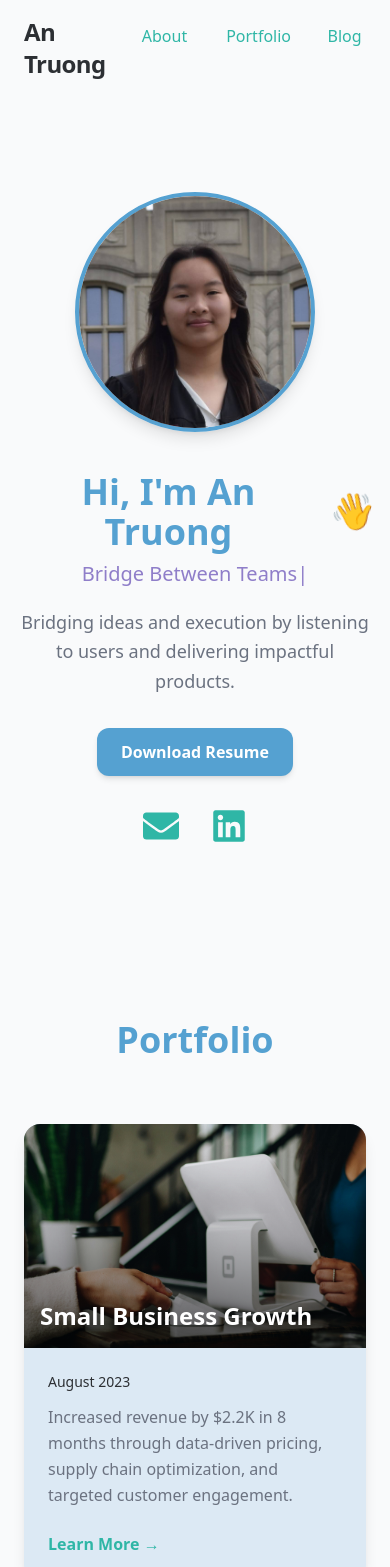
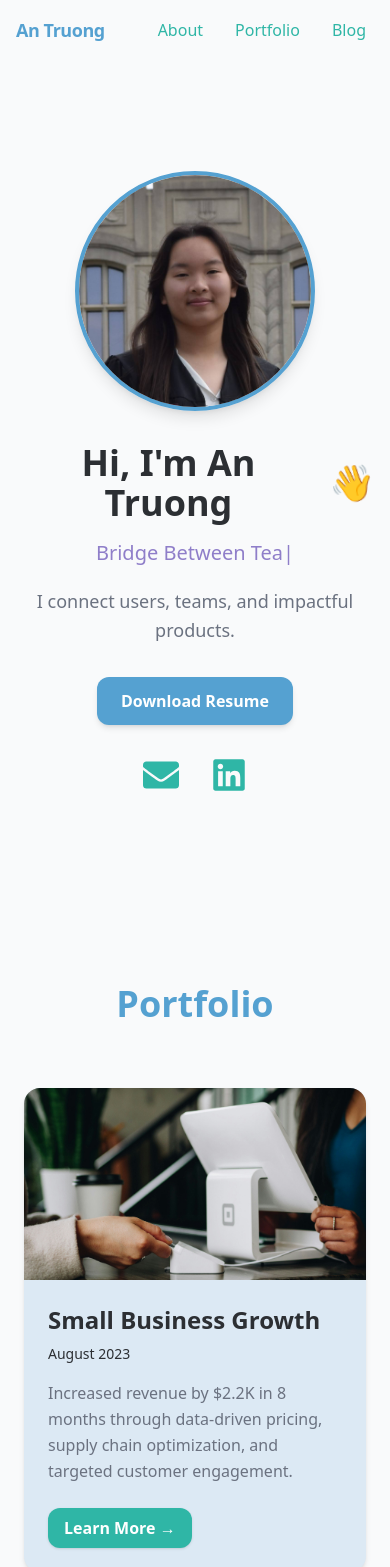
Before and after one commit to VTruong1478/VTruong1478.github.io, a React (Create React App) app: page / in a window 390 px wide. Shown: the top 1567 px of the page. Built offline with nearby package versions, Linux system fonts and the light colour scheme.

Commit message:
added small business growth portfolio, applied col system, and deployed

```diff
--- a/src/articles/HowIDesignedThisWebsite.js
+++ b/src/articles/HowIDesignedThisWebsite.js
@@ -6,10 +6,10 @@ export default function HowIDesignedThisWebsite() {
       <div className="grid grid-cols-6 md:grid-cols-8 lg:grid-cols-12 gap-6 max-w-7xl mx-auto">
         <div className="col-span-6 md:col-span-8 lg:col-span-8 lg:col-start-3">
           {/* Page Title */}
-          <h1 className="text-4xl font-bold text-primary">
+          <h1 className="text-4xl font-bold text-primary mb-4">
             How I Designed This Website
           </h1>
-          <p className="text-sm text-accentDark mb-12">Published August 2025</p>
+          <p className="text-md text-accentDark mb-12">Published August 2025</p>
 
           {/* Blog Content */}
           <div
--- /dev/null
+++ b/src/articles/SmallBusinessGrowth.js
@@ -0,0 +1,133 @@
+import React from "react";
+
+export default function SmallBusinessGrowth() {
+  return (
+    <article className="bg-background min-h-screen py-16 px-6 text-text scroll-mt-16">
+      <div className="grid grid-cols-6 md:grid-cols-8 lg:grid-cols-12 gap-6 max-w-7xl mx-auto">
+        <div className="col-span-6 md:col-span-8 lg:col-span-8 lg:col-start-3">
+          {/* Page Title */}
+          <h1 className="text-4xl font-bold text-primary mb-4">
+            Small Business Growth
+          </h1>
+          <p className="text-md text-accentDark mb-12">
+            Published September 2025
+          </p>
+
+          {/* Portfolio Content */}
+          <div
+            className="
+            prose prose-lg prose-invert max-w-none
+            prose-headings:font-bold prose-headings:text-text
+            prose-h2:text-2xl prose-h2:mt-12 prose-h2:mb-4
+            prose-strong:text-secondary prose-strong:font-semibold
+            prose-a:text-accent prose-a:no-underline hover:prose-a:text-secondary hover:prose-a:no-underline
+            prose-li:marker:text-accent prose-li:text-secondaryText
+          "
+          >
+            <h2>Overview</h2>
+            <p>
+              I started a small boba tea business at local farmers markets with
+              the goal of creating a product that people would look forward to
+              every week. I managed every aspect of the business from product
+              development to supply chain and operations. In just eight months,
+              I grew revenue by over <strong>$2.2K</strong>. This experience
+              showed me how even a small farmers market stand can grow into a
+              meaningful and impactful venture when{" "}
+              <strong>strategy and customer focus</strong> are combined.
+            </p>
+
+            <h2>The Challenge</h2>
+            <p>
+              Farmers markets are full of talented food and drink vendors, so
+              standing out required more than just making a tasty drink. I
+              needed to create an experience that customers remembered and
+              returned to regularly. I had to build a brand and an experience
+              that customers looked forward to week after week. My goals were:
+            </p>
+            <ul>
+              <li>
+                Build a brand that stood out among all of the vendors while
+                communicating <strong>xyz</strong>.
+              </li>
+              <li>
+                Build a loyal customer base in an environment where options were
+                plentiful.
+              </li>
+              <li>
+                Run sustainably while managing limited resources, capital, and
+                time as a solo operator.
+              </li>
+            </ul>
+
+            <h2>My Approach</h2>
+
+            <h3>Supply Chain Optimization</h3>
+            <p>
+              I analyzed supplier product offerings and cross-referenced them
+              with insights about my farmers market audience to select
+              ingredients that matched their tastes. For example, I added taro
+              and mango flavors to the menu for their bright colors and unique
+              taste, knowing that children would often see the drinks and ask
+              their parents to visit my stand. At a market in a health-conscious
+              neighborhood, I invested in a non-dairy milk alternative for milk
+              teas, which was chosen by over <strong>20% of customers</strong>{" "}
+              in that location.
+            </p>
+
+            <h3>Data-Driven Pricing</h3>
+            <p>
+              I tracked sales data and customer feedback to determine optimal
+              pricing and order quantities. This approach helped me maximize
+              profit while keeping drinks affordable. For example, I tested
+              different prices for the standard black tea and found that{" "}
+              <strong>$6.50</strong> struck the best balance between
+              profitability and customer satisfaction.
+            </p>
+
+            <h3>Customer Engagement</h3>
+            <p>
+              I focused on creating a welcoming experience for every visitor. I
+              offered free samples of new flavors, which led to a{" "}
+              <strong>20% increase in first-time purchases</strong>. I also
+              designed hand-drawn chalkboard menus and laminated picture menus
+              with consistent branding, helping to establish the stand as a
+              recognizable and inviting presence at the market.
+            </p>
+
+            <h2>Results</h2>
+            <ul>
+              <li>
+                Increased revenue by over <strong>$2.2K</strong> in just eight
+                months.
+              </li>
+              <li>
+                Built a loyal base of <strong>261 repeat customers</strong> who
+                made boba part of their weekend routine, often bringing friends
+                and family along.
+              </li>
+              <li>
+                Positioned the business as a go-to destination at the local
+                farmers market, with customers actively seeking it out each
+                week.
+              </li>
+            </ul>
+
+            <h2>Key Takeaway</h2>
+            <p>
+              What began as a small farmers market stand grew into a meaningful
+              community experience. The real success went beyond revenue and
+              metrics. It was in creating a product and environment that people
+              felt connected to and looked forward to each week. This experience
+              showed me that{" "}
+              <strong>
+                thoughtful strategy and genuine care for customers
+              </strong>{" "}
+              can make even the smallest venture thrive and leave a lasting
+              impact.
+            </p>
+          </div>
+        </div>
+      </div>
+    </article>
+  );
+}
--- a/src/components/Header.js
+++ b/src/components/Header.js
@@ -14,22 +14,22 @@ const Header = () => {
 
   return (
     <header
-      className={`text-text sticky top-0 z-50 transition-all duration-300 ${
+      className={`sticky top-0 z-50 transition-all duration-300 ${
         scrolled ? "bg-white/90 backdrop-blur-sm shadow-md" : "bg-transparent"
       }`}
     >
-      <nav className="container mx-auto flex justify-between items-center py-4 px-6">
+      <nav className="max-w-7xl mx-auto px-4 py-4 flex flex-wrap items-center justify-between gap-4">
         {/* Logo */}
-        <h1 className="text-2xl font-bold tracking-tight transition-colors duration-300">
+        <h1 className="font-bold text-primary text-lg sm:text-xl md:text-2xl lg:text-3xl xl:text-4xl tracking-tight flex-shrink-0">
           An Truong
         </h1>
 
         {/* Nav Links */}
-        <ul className="flex space-x-6">
+        <ul className="flex flex-wrap justify-end gap-4 sm:gap-6 md:gap-8 flex-1">
           <li>
             <Link
               to="/#about"
-              className="group relative px-3 py-2 transition-colors duration-300 text-accent hover:text-accentShade font-medium"
+              className="group relative px-2 py-1 text-accent hover:text-accentShade font-medium transition-colors duration-300"
             >
               About
               <span className="absolute left-0 -bottom-0.5 w-full h-[2px] bg-accentShade transform scale-x-0 origin-center transition-transform duration-300 group-hover:scale-x-100"></span>
@@ -38,7 +38,7 @@ const Header = () => {
           <li>
             <Link
               to="/#portfolio"
-              className="group relative px-3 py-2 transition-colors duration-300 text-accent hover:text-accentShade font-medium"
+              className="group relative px-2 py-1 text-accent hover:text-accentShade font-medium transition-colors duration-300"
             >
               Portfolio
               <span className="absolute left-0 -bottom-0.5 w-full h-[2px] bg-accentShade transform scale-x-0 origin-center transition-transform duration-300 group-hover:scale-x-100"></span>
@@ -47,7 +47,7 @@ const Header = () => {
           <li>
             <Link
               to="/#blog"
-              className="group relative px-3 py-2 transition-colors duration-300 text-accent hover:text-accentShade font-medium"
+              className="group relative px-2 py-1 text-accent hover:text-accentShade font-medium transition-colors duration-300"
             >
               Blog
               <span className="absolute left-0 -bottom-0.5 w-full h-[2px] bg-accentShade transform scale-x-0 origin-center transition-transform duration-300 group-hover:scale-x-100"></span>
--- a/src/pages/About.js
+++ b/src/pages/About.js
@@ -15,12 +15,10 @@ export default function About() {
   const [roleIndex, setRoleIndex] = useState(0);
   const [charIndex, setCharIndex] = useState(0);
 
-  // Scroll to top on first load
   useEffect(() => {
     window.scrollTo(0, 0);
   }, []);
 
-  // Typewriter effect
   useEffect(() => {
     if (charIndex < roles[roleIndex].length) {
       const timeout = setTimeout(() => {
@@ -41,20 +39,20 @@ export default function About() {
   return (
     <section
       id="about"
-      className="relative bg-background min-h-screen flex flex-col justify-center py-16 px-4 text-text overflow-hidden"
+      className="bg-background min-h-screen flex flex-col justify-center py-16 px-4 text-text"
     >
       <motion.div
-        className="grid grid-cols-6 md:grid-cols-8 lg:grid-cols-12 gap-4 items-center max-w-7xl mx-auto"
+        className="grid grid-cols-6 md:grid-cols-8 lg:grid-cols-12 gap-4 max-w-7xl mx-auto items-center"
         initial={{ opacity: 0, y: 32 }}
         animate={{ opacity: 1, y: 0 }}
         transition={{ duration: 1 }}
       >
         {/* Profile Picture */}
-        <div className="col-span-full flex justify-center">
+        <div className="col-span-6 md:col-span-8 lg:col-span-12 flex justify-center">
           <motion.img
             src="/profile.jpg"
             alt="Profile"
-            className="w-60 h-60 rounded-full shadow-lg border-4 border-primary mb-6"
+            className="w-60 h-60 rounded-full shadow-lg border-4 border-primary mb-4"
             initial={{ opacity: 0, scale: 0.9 }}
             animate={{ opacity: 1, scale: 1 }}
             transition={{ duration: 0.8 }}
@@ -62,35 +60,29 @@ export default function About() {
         </div>
 
         {/* Text Content */}
-        <div className="col-span-full flex flex-col items-center text-center max-w-xl mx-auto">
-          <h1 className="text-4xl font-bold text-primary flex items-center space-x-2">
+        <div className="col-span-6 md:col-span-8 lg:col-span-12 flex flex-col items-center text-center">
+          <h1 className="text-4xl font-bold text-text flex items-center space-x-2">
             <span>Hi, I'm An Truong</span>
             <span className="animate-wave inline-block">👋</span>
           </h1>
 
-          {/* Dynamic Tagline */}
-          <p className="text-secondary text-xl font-medium mt-2 h-8">
+          <p className="text-secondary text-xl font-medium mt-4 h-8">
             {currentRole}
             <span className="blink">|</span>
           </p>
 
           <p className="text-secondaryText text-lg leading-relaxed mt-4">
-            Bridging ideas and execution by listening to users and delivering
-            impactful products.
+            I connect users, teams, and impactful products.
           </p>
 
-          {/* Resume Button */}
           <a
             href="/resume.pdf"
             download="An_Truong_Resume.pdf"
-            className="px-6 py-3 mt-8 rounded-xl text-center
-             bg-primary text-white font-semibold shadow-md
-             hover:bg-primaryShade transition-transform transform hover:-translate-y-1"
+            className="px-6 py-3 mt-8 rounded-xl text-center bg-primary text-white font-semibold shadow-md hover:bg-primaryShade transition-transform transform hover:-translate-y-1"
           >
             Download Resume
           </a>
 
-          {/* Contact Icons */}
           <div className="flex justify-center space-x-8 mt-8">
             <a
               href="mailto:your-email@example.com"
--- a/src/pages/Portfolio.js
+++ b/src/pages/Portfolio.js
@@ -1,5 +1,5 @@
 import React from "react";
-import { motion } from "framer-motion";
+import { Link } from "react-router-dom";
 
 const portfolioData = [
   {
@@ -8,13 +8,7 @@ const portfolioData = [
     description:
       "Increased revenue by $2.2K in 8 months through data-driven pricing, supply chain optimization, and targeted customer engagement.",
     image: "/images/small-business.jpg",
-  },
-  {
-    title: "Process Automation",
-    date: "July 2024",
-    description:
-      "Leveraged AI-powered tools and workflow automation to manage backlog input, generate reports, and optimize repetitive processes, reducing manual work, ensuring real-time data synchronization, and saving 5+ hours per week.",
-    image: "/images/automation.jpg",
+    path: "/portfolio/small-business-growth",
   },
   {
     title: "Developer Training",
@@ -22,6 +16,7 @@ const portfolioData = [
     description:
       "Streamlined developer training and accessibility compliance, reducing Jira defect tickets by 30% while enhancing usability for a wider range of users.",
     image: "/images/coding.jpg",
+    path: "/portfolio/developer-training",
   },
 ];
 
@@ -35,48 +30,46 @@ export default function Portfolio() {
         Portfolio
       </h2>
 
-      <div className="grid gap-10 sm:grid-cols-1 md:grid-cols-2 lg:grid-cols-3 w-full sm:w-11/12 md:w-4/5 lg:w-4/5 xl:w-3/4 mx-auto">
+      {/* 12-column grid on desktop, 8 on tablet, 6 on mobile */}
+      <div className="grid grid-cols-6 md:grid-cols-8 lg:grid-cols-12 gap-6 max-w-7xl mx-auto justify-center">
         {portfolioData.map((item, idx) => (
-          <motion.div
+          <div
             key={idx}
-            whileHover={{ y: -8, scale: 1.02 }}
-            transition={{ type: "spring", stiffness: 200 }}
-            className="bg-card rounded-2xl shadow-lg overflow-hidden group cursor-pointer relative"
+            className="group bg-card rounded-2xl overflow-hidden shadow-md transition-shadow duration-300 hover:shadow-2xl
+                       col-span-6 md:col-span-4 lg:col-span-6"
           >
-            <div className="relative">
+            {/* Image with zoom on hover */}
+            <div className="overflow-hidden">
               <img
                 src={item.image}
                 alt={item.title}
-                className="w-full h-56 object-cover group-hover:scale-105 transition-transform duration-500"
+                className="w-full h-48 object-cover transform group-hover:scale-105 transition-transform duration-500"
               />
-              {/* Gradient Overlay */}
-              <div className="absolute inset-0 bg-gradient-to-t from-black/60 via-black/20 to-transparent"></div>
-              {/* Title over image */}
-              <h3 className="absolute bottom-4 left-4 text-2xl font-semibold text-white drop-shadow-lg">
+            </div>
+
+            {/* Content */}
+            <div className="p-6 flex flex-col">
+              <h3 className="text-2xl font-semibold text-text mb-2 transition-colors duration-300">
                 {item.title}
               </h3>
-            </div>
 
-            <div className="p-6 flex flex-col">
-              {/* Meta Info */}
-              <div className="text-sm text-accentDark mb-3">
-                <span>{item.date}</span>
-              </div>
+              <div className="text-sm text-accentDark mb-4">{item.date}</div>
 
               <p className="text-secondaryText mb-6 leading-relaxed">
                 {item.description}
               </p>
 
+              {/* CTA Button with float on hover */}
               <div className="mt-auto">
-                <a
-                  href="#"
-                  className="inline-block text-accent font-semibold hover:underline"
+                <Link
+                  to={item.path}
+                  className="inline-block bg-accent text-white font-semibold px-4 py-2 rounded-xl shadow transition-all duration-300 transform hover:-translate-y-1 hover:bg-accent/90"
                 >
                   Learn More →
-                </a>
+                </Link>
               </div>
             </div>
-          </motion.div>
+          </div>
         ))}
       </div>
     </section>
```
Also changed, not shown: src/App.js (+12 -3 lines), src/pages/Blog.js (+12 -11 lines), 11 other files (tests, documents, lock files or other folders).
